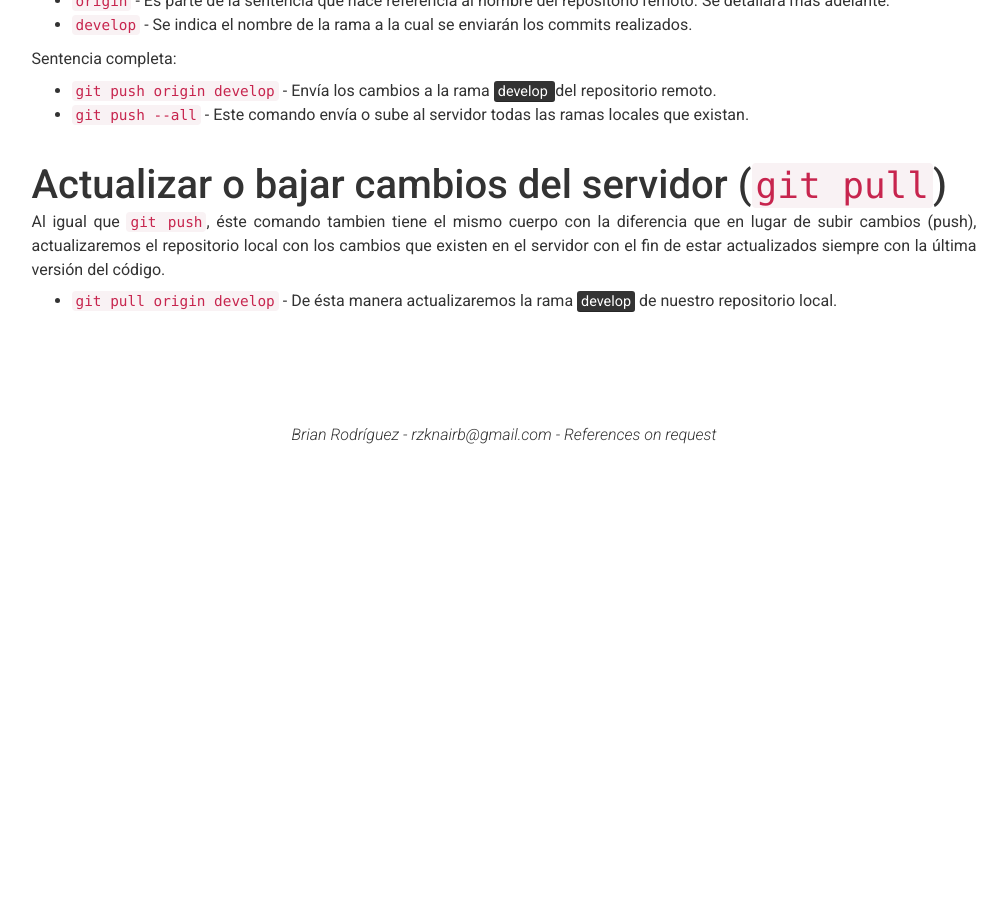
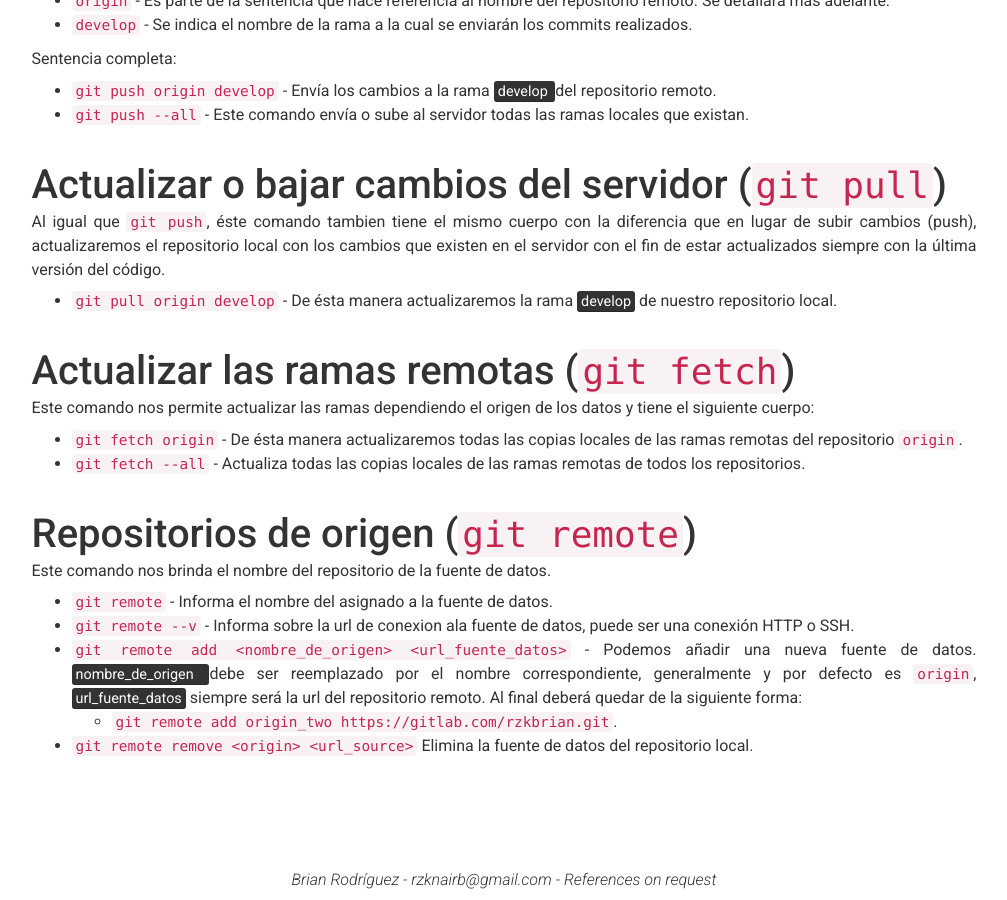
Before and after one commit to rzkbrian/rzkbrian.github.io, a Jekyll site: the page built from _posts/2020-04-24-usando-git.md, in a window 1280 px wide and 900 px high, scrolled down 2576 px. Shown: the whole window, without its empty margins (136-1143 px from the left). Built offline with Jekyll 4.4.1, drawn with Linux system fonts in a browser that asks for light colours; nearby versions of some CDN libraries; before the commit the page ends 3031 px from its top, so only the background shows below that.

Commit message:
git remote

```diff
--- a/_posts/2020-04-24-usando-git.md
+++ b/_posts/2020-04-24-usando-git.md
@@ -89,3 +89,19 @@ Sentencia completa:
 # Actualizar o bajar cambios del servidor (`git pull`)
 Al igual que `git push`, éste comando tambien tiene el mismo cuerpo con la diferencia que en lugar de subir cambios (push), actualizaremos el repositorio local con los cambios que existen en el servidor con el fin de estar actualizados siempre con la última versión del código.
 + `git pull origin develop` - De ésta manera actualizaremos la rama <mark>develop</mark> de nuestro repositorio local.
+<br><br>
+
+# Actualizar las ramas remotas (`git fetch`)
+Este comando nos permite actualizar las ramas dependiendo el origen de los datos y tiene el siguiente cuerpo:
+- `git fetch origin` - De ésta manera actualizaremos todas las copias locales de las ramas remotas del repositorio `origin`.
+- `git fetch --all` - Actualiza todas las copias locales de las ramas remotas de todos los repositorios.
+<br><br>
+
+# Repositorios de origen (`git remote`)
+Este comando nos brinda el nombre del repositorio de la fuente de datos.
+
++ `git remote` - Informa el nombre del asignado a la fuente de datos.
++ `git remote --v` - Informa sobre la url de conexion ala fuente de datos, puede ser una conexión HTTP o SSH.
++ `git remote add <nombre_de_origen> <url_fuente_datos>` - Podemos añadir una nueva fuente de datos. <mark> nombre_de_origen </mark> debe ser reemplazado por el nombre correspondiente, generalmente y por defecto es `origin`, <mark>url_fuente_datos</mark> siempre será la url del repositorio remoto. Al final deberá quedar de la siguiente forma:
+    - `git remote add origin_two https://gitlab.com/rzkbrian.git`.
++ `git remote remove <origin> <url_source>` Elimina la fuente de datos del repositorio local.
```
